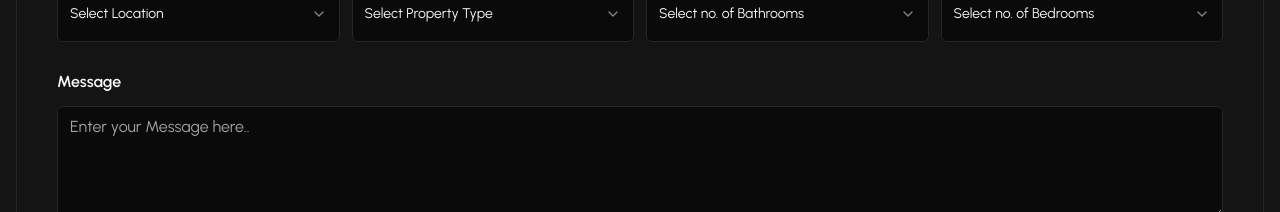
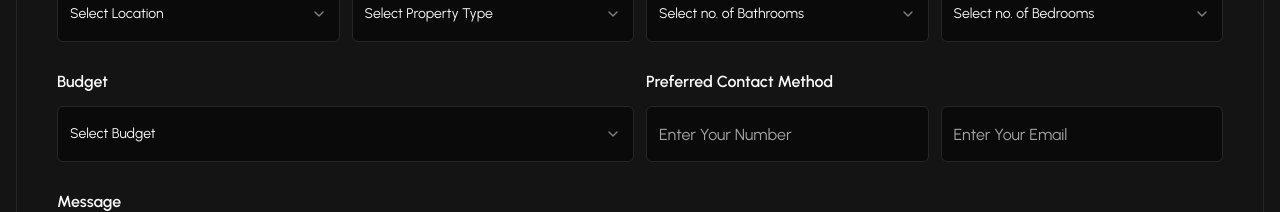
Before and after one commit to w3ngithub/estatein, a Next.js app: page /estatein/property in a window 1280 px wide. Shown: the part 529-741 px from the top of the page. Built offline with nearby package versions, Linux system fonts and the light colour scheme.

Commit message:
contact form layout

```diff
--- a/src/components/modules/property-page/ContactForm.tsx
+++ b/src/components/modules/property-page/ContactForm.tsx
@@ -33,6 +33,11 @@ const ContactForm = () => {
     { value: "1", selectFieldData: "One" },
     { value: "2", selectFieldData: "Two" },
     { value: "3", selectFieldData: "Three" },
+  ];
+  const budget = [
+    { value: "1000", selectFieldData: "10000" },
+    { value: "2000", selectFieldData: "20000" },
+    { value: "3000", selectFieldData: "30000" },
   ];
   return (
     <section className="container flex flex-col gap-10 pt-5 max-mobile-md:gap-5">
@@ -165,6 +170,43 @@ const ContactForm = () => {
             />
           </div>
         </div>
+        {/* third row */}
+        <div className="grid grid-cols-2 gap-3">
+          <div className="flex flex-col gap-3">
+            <Label
+              htmlFor="budget"
+              className="font-semibold text-xl max-desktop-lg:text-base"
+            >
+              Budget
+            </Label>
+            <SelectField placeholder="Select Budget" data={budget} />
+          </div>
+          <div className="flex flex-col gap-3">
+            <Label
+              htmlFor="budget"
+              className="font-semibold text-xl max-desktop-lg:text-base"
+            >
+              Preferred Contact Method
+            </Label>
+            <div className="flex flex-row gap-3">
+              <div className="w-1/2">
+                <Input
+                  type="text"
+                  placeholder="Enter Your Number"
+                  className="h-16 max-desktop-lg:h-14"
+                />
+              </div>
+              <div className="w-1/2">
+                <Input
+                  type="text"
+                  placeholder="Enter Your Email"
+                  className="h-16 max-desktop-lg:h-14"
+                />
+              </div>
+            </div>
+          </div>
+        </div>
+
         {/* fourth row */}
         <div className="flex flex-col gap-3">
           <Label
@@ -181,7 +223,6 @@ const ContactForm = () => {
         </div>
         <div></div>
         <div></div>
-        <div></div>
       </div>
     </section>
   );
```
